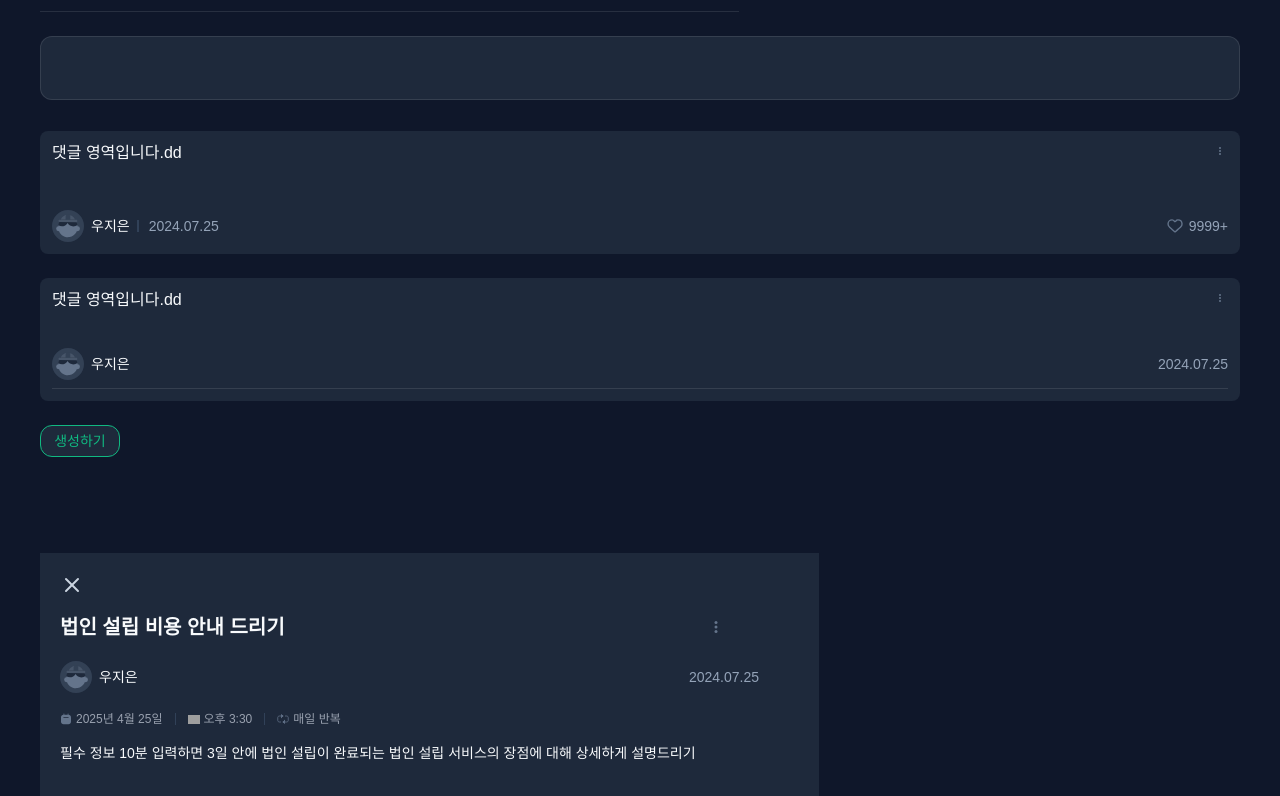
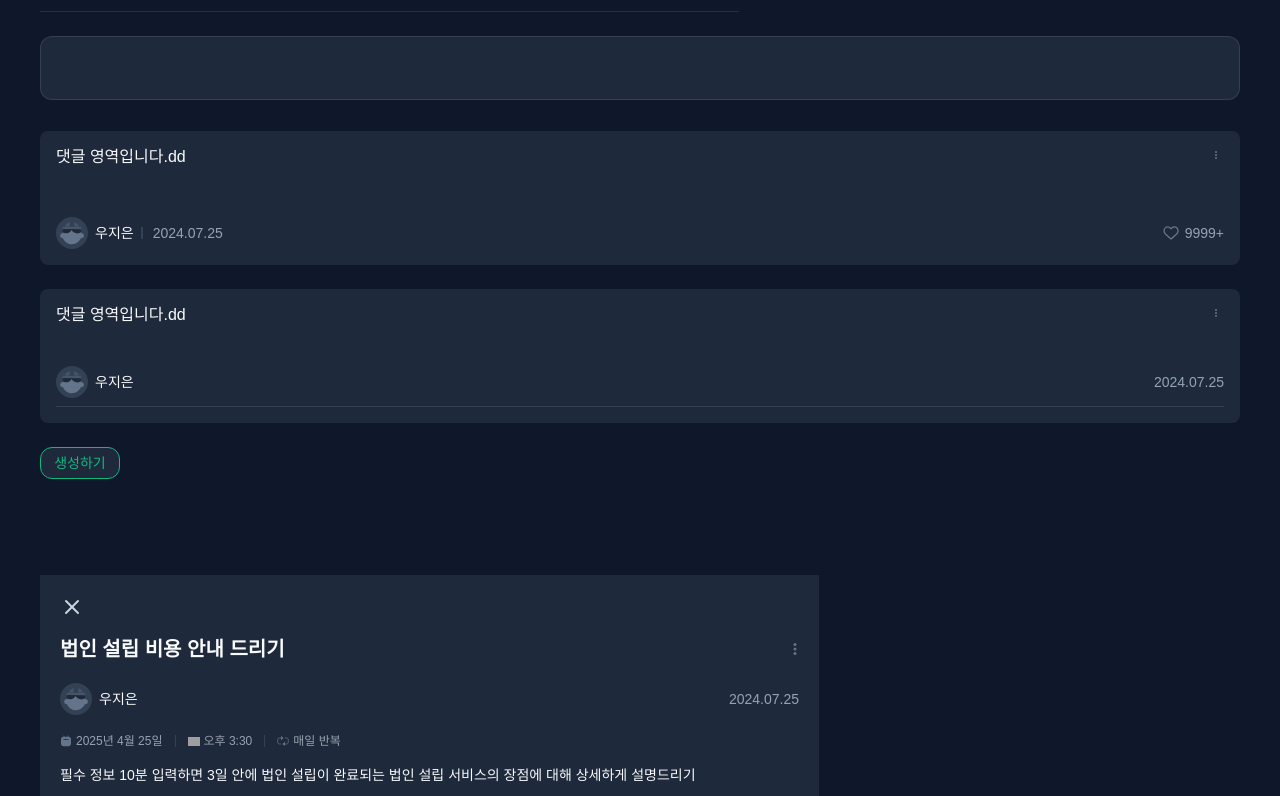
Before and after one commit to ozen0718/coworkers, a Next.js app: page / in a window 1280 px wide. Shown: the part 484-1280 px from the top of the page. Built offline with nearby package versions, Linux system fonts and the light colour scheme; grey boxes are pictures that could not be loaded.

Commit message:
DetailPost: 여백 수정

```diff
--- a/src/components/Card/Comment/BoardComment.tsx
+++ b/src/components/Card/Comment/BoardComment.tsx
@@ -39,7 +39,7 @@ export default function BoardComment({ type }: BoardCommentProps) {
   };
 
   return (
-    <div className="bg-bg200 relative flex min-h-[81px] w-[full] max-w-[1200px] flex-col rounded-lg p-3 lg:h-[123px]">
+    <div className="bg-bg200 relative flex min-h-[81px] w-[full] max-w-[1200px] flex-col rounded-lg p-4 lg:h-[134px]">
       <div className="text-lg-regular flex w-full items-start justify-between">
         {isEditing ? (
           <div className="relative flex w-full items-start">
--- a/src/components/Card/Post/Deatil/DetailPost.tsx
+++ b/src/components/Card/Post/Deatil/DetailPost.tsx
@@ -30,7 +30,7 @@ export default function DetailPost({ title, showComplete }: DetailPostProps) {
             <p className="text-tertiary text-xs font-medium">완료</p>
           </div>
         )}
-        <div className="text-xl-bold mt-2 flex max-w-[699px] items-center md:w-[668px]">
+        <div className="text-xl-bold mt-2 ml-auto flex items-center md:w-[747px]">
           {title}
           <Image
             className="ml-auto flex h-[24px] min-h-[21px] max-w-[699px] cursor-pointer"
@@ -41,7 +41,7 @@ export default function DetailPost({ title, showComplete }: DetailPostProps) {
           />
         </div>
       </div>
-      <div className="w-full max-w-[699px]">
+      <div className="w-full max-w-[739px]">
         <AuthorInfo showLike={false} showDivider={false} />
       </div>
       {!showComplete && (
```
